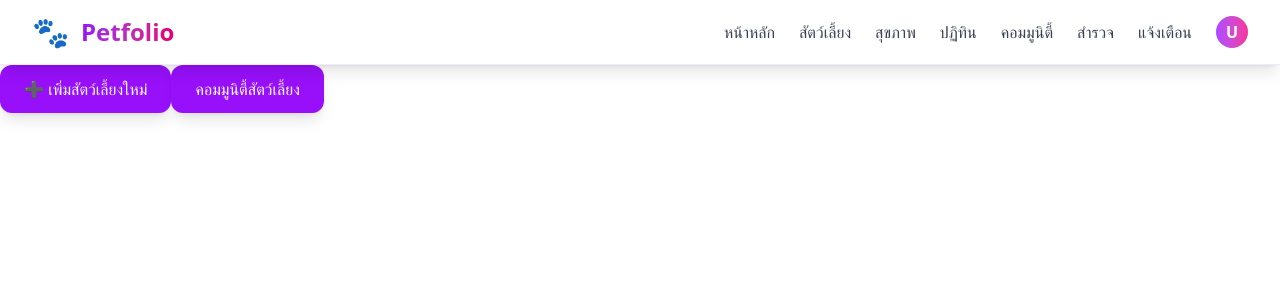
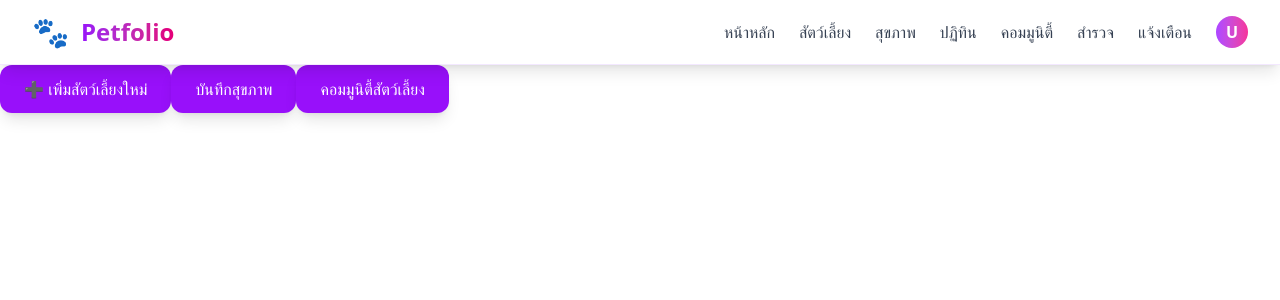
Before and after one commit to JengCharat/petfolio, a Next.js app in the folder nextjs/petfolio_nextjs/: page /dashboard in a window 1280 px wide. Shown: the top 300 px of the page. Built offline with nearby package versions, Linux system fonts and the light colour scheme.

Commit message:
add button navigate to health page

```diff
--- a/nextjs/petfolio_nextjs/app/dashboard/page.tsx
+++ b/nextjs/petfolio_nextjs/app/dashboard/page.tsx
@@ -20,6 +20,10 @@ export default function First_page() {
   const [userEmail, setUserEmail] = useState("");
         const GotoComunityPage = () => {
            router.push('community')
+        }
+
+        const GotoHealthPage = () => {
+           router.push('health')
         }
   //
 const handleAddPet = async (e: React.FormEvent<HTMLFormElement>) => {
@@ -284,9 +288,14 @@ const handleAddPet = async (e: React.FormEvent<HTMLFormElement>) => {
                         </div>
                     </div>
                 )}
+
+            <button  className="bg-purple-600 hover:bg-purple-700 text-white px-6 py-3 rounded-xl font-medium transition-colors shadow-lg" onClick={GotoHealthPage}>
+                บันทึกสุขภาพ
+            </button>
             <button  className="bg-purple-600 hover:bg-purple-700 text-white px-6 py-3 rounded-xl font-medium transition-colors shadow-lg" onClick={GotoComunityPage}>
                 คอมมูนิตี้สัตว์เลี้ยง
             </button>
+
         </>
       );
 }
```
